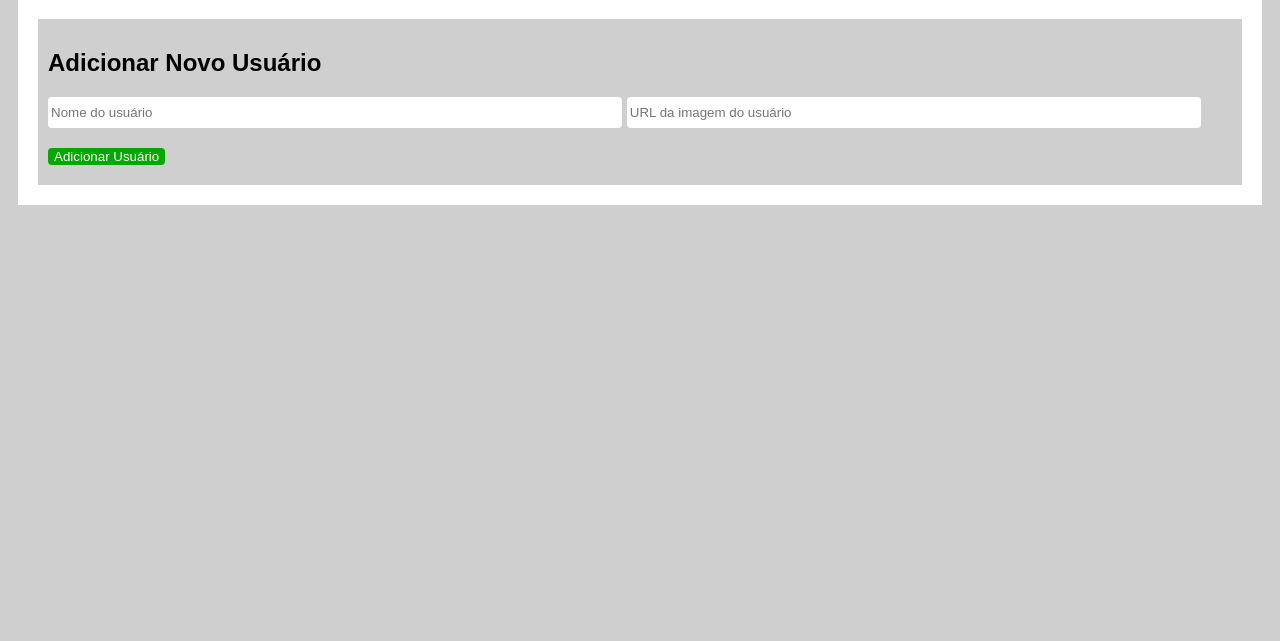
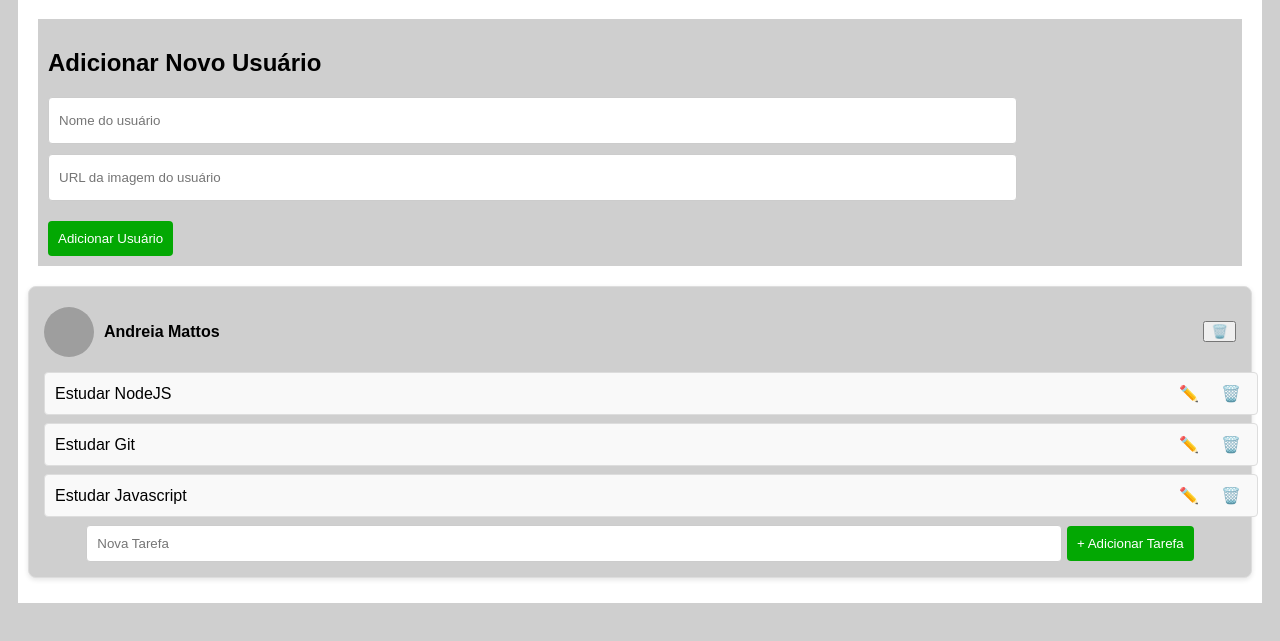
Before and after one commit to LeonardooFattori/CRUD-ListaAfazeres, a plain HTML site: page index.html in a window 1280 px wide. Shown: the part 81-722 px from the top of the page. Drawn offline with Linux system fonts and the light colour scheme; grey boxes are pictures that could not be loaded.

Commit message:
All Features

```diff
--- a/index.html
+++ b/index.html
@@ -1,5 +1,5 @@
 <!DOCTYPE html>
-<html lang="en">
+<html lang="pt-BR">
 <head>
   <meta charset="UTF-8">
   <meta name="viewport" content="width=device-width, initial-scale=1.0">
@@ -9,12 +9,13 @@
 <body>
   <div class="container">
     <h1>Lista de Afazeres por Usuário</h1>
-    <form class="userForm">
+    <form class="formUsuario" id="formularioAdicionarUsuario">
       <h2>Adicionar Novo Usuário</h2>
       <input id="nomeUsuario" type="text" placeholder="Nome do usuário">
       <input id="urlImagem" type="text" placeholder="URL da imagem do usuário">
-      <button id="botaoUsuario">Adicionar Usuário</button>
+      <button type="submit" id="botaoAdicionarUsuario">Adicionar Usuário</button>
     </form>
+    <div class="containerUsuarios" id="containerUsuarios"></div>
   </div>
   <script src="main.js"></script>
 </body>
--- a/main.js
+++ b/main.js
@@ -0,0 +1,148 @@
+let contadorUsuario = 1;
+
+function addUser(nomeUsuario = '', urlImagem = '', tarefas = []) {
+  if (!nomeUsuario) {
+    nomeUsuario = document.getElementById('nomeUsuario').value;
+    urlImagem = document.getElementById('urlImagem').value;
+  }
+
+  if (!nomeUsuario) {
+    alert("Digite o nome do usuário.");
+    return;
+  }
+
+  const idUsuario = contadorUsuario++;
+
+  const usuario = {
+    id: idUsuario,
+    nome: nomeUsuario,
+    imagem: urlImagem,
+    tarefas: tarefas
+  };
+
+  const cardUsuario = document.createElement('div');
+  cardUsuario.className = 'usuarioCard';
+  cardUsuario.id = `usuario-${usuario.id}`;
+
+  const headerUsuario = document.createElement('div');
+  headerUsuario.className = 'headerUsuario';
+
+  const infoUsuario = document.createElement('div');
+  infoUsuario.style.display = 'flex';
+  infoUsuario.style.alignItems = 'center';
+
+  const imagemUsuarioElem = document.createElement('img');
+  imagemUsuarioElem.src = usuario.imagem || 'https://via.placeholder.com/50';
+  imagemUsuarioElem.alt = `${usuario.nome}`;
+
+  const nomeUsuarioElem = document.createElement('h4');
+  nomeUsuarioElem.textContent = usuario.nome;
+
+  infoUsuario.appendChild(imagemUsuarioElem);
+  infoUsuario.appendChild(nomeUsuarioElem);
+
+  const botaoRemoverUsuario = document.createElement('button');
+  botaoRemoverUsuario.textContent = '🗑️';
+  botaoRemoverUsuario.addEventListener('click', function () {
+    deletarUsuario(usuario.id);
+  });
+
+  headerUsuario.appendChild(infoUsuario);
+  headerUsuario.appendChild(botaoRemoverUsuario);
+  cardUsuario.appendChild(headerUsuario);
+
+  const listaTarefas = document.createElement('ul');
+  listaTarefas.className = 'listaTarefas';
+
+  for (let i = 0; i < usuario.tarefas.length; i++) {
+    const tarefa = usuario.tarefas[i];
+    const itemTarefa = criarItemTarefa(tarefa);
+    listaTarefas.appendChild(itemTarefa);
+  }
+
+  cardUsuario.appendChild(listaTarefas);
+
+  const formTarefa = document.createElement('form');
+  formTarefa.addEventListener('submit', function (event) {
+    event.preventDefault();
+
+    const inputTarefa = formTarefa.querySelector('input[type="text"]');
+    const textoTarefa = inputTarefa.value;
+
+    if (!textoTarefa) {
+      alert("Digite uma tarefa.");
+      return;
+    }
+
+    const itemTarefa = criarItemTarefa(textoTarefa);
+    listaTarefas.appendChild(itemTarefa);
+    inputTarefa.value = '';
+  });
+
+  const inputTarefa = document.createElement('input');
+  inputTarefa.type = 'text';
+  inputTarefa.placeholder = 'Nova Tarefa';
+
+  const botaoAdicionarTarefa = document.createElement('button');
+  botaoAdicionarTarefa.type = 'submit';
+  botaoAdicionarTarefa.textContent = '+ Adicionar Tarefa';
+
+  formTarefa.appendChild(inputTarefa);
+  formTarefa.appendChild(botaoAdicionarTarefa);
+
+  cardUsuario.appendChild(formTarefa);
+
+  document.getElementById('containerUsuarios').appendChild(cardUsuario);
+
+  document.getElementById('formularioAdicionarUsuario').reset();
+}
+
+function deletarUsuario(idUsuario) {
+  const usuarioCard = document.getElementById(`usuario-${idUsuario}`);
+  if (usuarioCard) {
+    usuarioCard.remove();
+  }
+}
+
+function criarItemTarefa(textoTarefa) {
+  const itemTarefa = document.createElement('li')
+
+  const spanTarefa = document.createElement('span')
+  spanTarefa.textContent = textoTarefa
+
+  const botaoEditar = document.createElement('button')
+  botaoEditar.classList.add('editar')
+  botaoEditar.textContent = '✏️'
+  botaoEditar.addEventListener('click', function () {
+    const novoTexto = prompt('Edite a tarefa:', textoTarefa)
+    if (novoTexto) {
+      spanTarefa.textContent = novoTexto;
+    }
+  });
+
+  const botaoRemover = document.createElement('button')
+  botaoRemover.classList.add('remover')
+  botaoRemover.textContent = '🗑️'
+  botaoRemover.addEventListener('click', function () {
+    itemTarefa.remove();
+  });
+
+  itemTarefa.appendChild(spanTarefa)
+  itemTarefa.appendChild(botaoEditar)
+  itemTarefa.appendChild(botaoRemover)
+
+  return itemTarefa;
+}
+
+window.onload = function () {
+  addUser('Andreia Mattos', 'https://cdn-icons-png.flaticon.com/512/149/149071.png', [
+      'Estudar NodeJS',
+      'Estudar Git',
+      'Estudar Javascript'
+  ]);
+
+  document.getElementById('formularioAdicionarUsuario').addEventListener('submit', function(event) {
+    event.preventDefault();
+    addUser();
+  });
+};
--- a/style.css
+++ b/style.css
@@ -1,37 +1,142 @@
-body{
+body {
   background-color: rgb(207, 207, 207);
 }
 
-.container{
+.container {
   background-color: white;
   margin: 10px;
   padding: 10px;
   font-family: Arial, Helvetica, sans-serif;
-  align-items: center;
   text-align: center;
 }
 
-.userForm{
+.formUsuario {
   background-color: rgb(207, 207, 207);
   text-align: start;
   margin: 10px;
   padding: 10px;
 }
 
-.userForm input{
-  width: 48%;
+.formUsuario input {
   min-height: 25px;
-  border: 0;
+  border: 1px solid #ccc;
   border-radius: 4px;
-  padding: 3px;
+  padding: 8px;
+  margin-bottom: 10px;
 }
 
-.userForm button{
-  min-width: 20px;
+.formUsuario {
+  display: flex;
+  flex-direction: column;
+  align-items: flex-start;
+}
+
+.formUsuario .inputs {
+  display: flex;
+  justify-content: space-between;
+  width: 100%;
+}
+
+.formUsuario .inputs input {
+  width: 48%;
+  margin-right: 4%;
+}
+
+.formUsuario button {
+  min-width: 100px;
   background-color: rgb(3, 168, 3);
   border: 0;
   border-radius: 4px;
   color: white;
+  padding: 10px;
+  cursor: pointer;
+  transition: background-color 0.3s ease;
+  margin-top: 10px;
+}
+
+.formUsuario button:hover {
+  background-color: rgb(2, 140, 2);
+}
+
+.containerUsuarios {
   margin-top: 20px;
+}
+
+.usuarioCard {
+  background-color: rgb(207, 207, 207);
+  border: 1px solid #ddd;
+  border-radius: 8px;
+  margin: 15px 0;
+  padding: 15px;
+  box-shadow: 0 2px 5px rgba(0, 0, 0, 0.1);
+}
+
+.headerUsuario {
+  display: flex;
+  justify-content: space-between;
+  align-items: center;
   margin-bottom: 10px;
 }
+
+.headerUsuario img {
+  width: 50px;
+  height: 50px;
+  border-radius: 50%;
+  margin-right: 10px;
+}
+
+.listaTarefas {
+  list-style-type: none;
+  padding: 0;
+  margin: 0;
+}
+
+.listaTarefas li {
+  display: flex;
+  justify-content: flex-start;
+  align-items: center;
+  background-color: #f9f9f9;
+  border: 1px solid #ddd;
+  border-radius: 4px;
+  padding: 10px;
+  margin-bottom: 8px;
+  width: 100%;
+}
+
+.listaTarefas li span {
+  flex: 1;
+  text-align: left;  /* Garante que o texto da tarefa fique à esquerda */
+}
+
+.listaTarefas button {
+  background-color: transparent;
+  border: none;
+  cursor: pointer;
+  font-size: 16px;
+  margin-left: 10px; /* Espaço entre o texto e o botão */
+}
+
+.listaTarefas button:hover {
+  opacity: 0.8;
+}
+
+form input[type="text"] {
+  width: 80%;
+  padding: 10px;
+  margin-right: 5px;
+  border: 1px solid #ccc;
+  border-radius: 4px;
+}
+
+form button {
+  padding: 10px;
+  background-color: rgb(3, 168, 3);
+  color: white;
+  border: 0;
+  border-radius: 4px;
+  cursor: pointer;
+}
+
+form button:hover {
+  background-color: rgb(2, 140, 2);
+}
```
Also changed, not shown: 1 other file.
